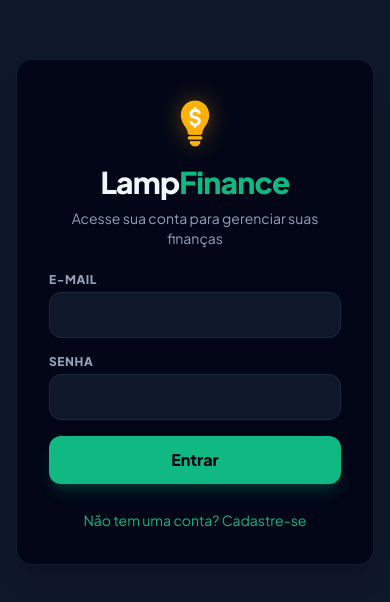
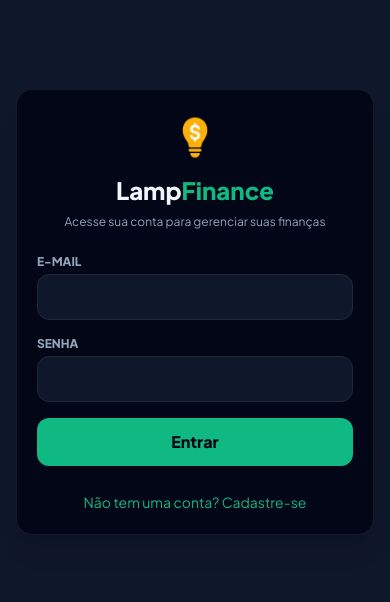
Before and after one commit to felipedavi0103-png/LampFinance, a plain HTML site: page index.html in a window 390 px wide. Shown: the part 110-712 px from the top of the page. Drawn offline with nearby package versions, Linux system fonts and the light colour scheme; no server answers.

Commit message:
Update index.html
mobile

```diff
--- a/index.html
+++ b/index.html
@@ -5,16 +5,17 @@
     <meta name="viewport" content="width=device-width, initial-scale=1.0">
     <title>LampFinance - Login</title>
 
-    <!-- 🔥 FAVICON COMPLETO (ABAS + PC + PWA) -->
+    <!-- FAVICON -->
     <link rel="icon" type="image/png" sizes="32x32" href="financial_lamp_logo.png">
     <link rel="icon" type="image/png" sizes="16x16" href="financial_lamp_logo.png">
     <link rel="apple-touch-icon" href="financial_lamp_logo.png">
 
-    <!-- 🔥 PWA -->
+    <!-- PWA -->
     <link rel="manifest" href="manifest.json">
     <meta name="theme-color" content="#10b981">
 
     <script src="https://cdn.tailwindcss.com"></script>
+
     <script>
         tailwind.config = {
             darkMode: 'class',
@@ -37,6 +38,7 @@
     <link rel="preconnect" href="https://fonts.googleapis.com">
     <link rel="preconnect" href="https://fonts.gstatic.com" crossorigin>
     <link href="https://fonts.googleapis.com/css2?family=Plus+Jakarta+Sans:wght@400;600;800&display=swap" rel="stylesheet">
+
     <link rel="stylesheet" href="https://cdnjs.cloudflare.com/ajax/libs/font-awesome/6.4.0/css/all.min.css">
 
     <style>
@@ -44,60 +46,78 @@
     </style>
 </head>
 
-<body class="bg-slate-50 text-slate-900 dark:bg-slate-900 dark:text-slate-100 min-h-screen transition-colors duration-300 flex items-center justify-center p-4 antialiased">
+<!-- 🔥 AJUSTE PRINCIPAL MOBILE -->
+<body class="bg-slate-50 text-slate-900 dark:bg-slate-900 dark:text-slate-100 min-h-screen flex items-center justify-center p-4 sm:p-6 antialiased">
 
     <div id="toast-container" class="fixed bottom-5 right-5 z-50 space-y-3 pointer-events-none"></div>
 
-    <!-- LOADING SCREEN -->
-    <div id="loading-screen" class="fixed inset-0 bg-slate-900/95 backdrop-blur-md z-50 hidden flex flex-col items-center justify-center space-y-6 transition-all duration-500">
-        <div class="flex items-center gap-3 text-4xl font-extrabold tracking-tight text-white animate-pulse">
-            <img src="financial_lamp_logo.png" alt="LampFinance Logo" class="w-14 h-14 drop-shadow-[0_0_15px_rgba(245,158,11,0.6)]">
+    <!-- LOADING -->
+    <div id="loading-screen" class="fixed inset-0 bg-slate-900/95 backdrop-blur-md z-50 hidden flex flex-col items-center justify-center space-y-6">
+        <div class="flex items-center gap-3 text-3xl sm:text-4xl font-extrabold text-white animate-pulse">
+            <img src="financial_lamp_logo.png" class="w-12 h-12 sm:w-14 sm:h-14">
             <span>Lamp<span class="text-emerald-500">Finance</span></span>
         </div>
+
         <div class="flex flex-col items-center space-y-3">
             <div class="w-10 h-10 border-4 border-emerald-500/20 border-t-emerald-500 rounded-full animate-spin"></div>
-            <p class="text-2xl font-black tracking-widest text-emerald-400 uppercase mt-2">BEM VINDO!</p>
-            <p class="text-xs text-slate-400 tracking-wide">Preparando suas diretrizes financeiras...</p>
+            <p class="text-xl sm:text-2xl font-black tracking-widest text-emerald-400">BEM VINDO!</p>
+            <p class="text-xs text-slate-400">Preparando suas diretrizes financeiras...</p>
         </div>
     </div>
 
-    <!-- LOGIN -->
-    <div id="auth-container" class="w-full max-w-md bg-white dark:bg-slate-950 p-8 rounded-2xl shadow-xl border border-slate-200 dark:border-slate-800/60 space-y-6 transition-all duration-300">
+    <!-- LOGIN CONTAINER (CORRIGIDO MOBILE) -->
+    <div id="auth-container"
+         class="w-full max-w-md mx-auto bg-white dark:bg-slate-950
+                p-5 sm:p-8 rounded-2xl shadow-xl border border-slate-200 dark:border-slate-800/60
+                space-y-6">
+
         <div class="text-center space-y-2">
-            <div class="flex flex-col items-center justify-center gap-2 text-3xl font-extrabold tracking-tight">
-                <img src="financial_lamp_logo.png" alt="LampFinance Logo" class="w-16 h-16 drop-shadow-[0_0_12px_rgba(245,158,11,0.4)]">
+            <div class="flex flex-col items-center gap-2 text-2xl sm:text-3xl font-extrabold">
+                <img src="financial_lamp_logo.png" class="w-14 h-14 sm:w-16 sm:h-16">
                 <span>Lamp<span class="text-emerald-500">Finance</span></span>
             </div>
-            <p class="text-sm text-slate-500 dark:text-slate-400" id="auth-subtitle">
+
+            <p class="text-xs sm:text-sm text-slate-500 dark:text-slate-400" id="auth-subtitle">
                 Acesse sua conta para gerenciar suas finanças
             </p>
         </div>
 
         <form id="auth-form" onsubmit="handleAuth(event)" class="space-y-4">
+
             <div>
-                <label class="block text-xs font-bold uppercase tracking-wider text-slate-400 mb-1">E-mail</label>
-                <input type="email" id="auth-email" required class="w-full bg-slate-50 dark:bg-slate-900 border border-slate-200 dark:border-slate-800 rounded-xl p-3 text-sm text-slate-800 dark:text-slate-100 focus:outline-none focus:border-emerald-500 transition">
+                <label class="block text-xs font-bold uppercase text-slate-400 mb-1">E-mail</label>
+                <input type="email" id="auth-email" required
+                       class="w-full p-3 rounded-xl text-sm bg-slate-50 dark:bg-slate-900
+                              border border-slate-200 dark:border-slate-800 focus:border-emerald-500 outline-none">
             </div>
 
             <div>
-                <label class="block text-xs font-bold uppercase tracking-wider text-slate-400 mb-1">Senha</label>
-                <input type="password" id="auth-password" required class="w-full bg-slate-50 dark:bg-slate-900 border border-slate-200 dark:border-slate-800 rounded-xl p-3 text-sm text-slate-800 dark:text-slate-100 focus:outline-none focus:border-emerald-500 transition">
+                <label class="block text-xs font-bold uppercase text-slate-400 mb-1">Senha</label>
+                <input type="password" id="auth-password" required
+                       class="w-full p-3 rounded-xl text-sm bg-slate-50 dark:bg-slate-900
+                              border border-slate-200 dark:border-slate-800 focus:border-emerald-500 outline-none">
             </div>
 
             <div id="register-only-fields" class="hidden space-y-4">
                 <div>
-                    <label class="block text-xs font-bold uppercase tracking-wider text-slate-400 mb-1">Confirmar Senha</label>
-                    <input type="password" id="auth-confirm-password" class="w-full bg-slate-50 dark:bg-slate-900 border border-slate-200 dark:border-slate-800 rounded-xl p-3 text-sm text-slate-800 dark:text-slate-100 focus:outline-none focus:border-emerald-500 transition">
+                    <label class="block text-xs font-bold uppercase text-slate-400 mb-1">Confirmar Senha</label>
+                    <input type="password" id="auth-confirm-password"
+                           class="w-full p-3 rounded-xl text-sm bg-slate-50 dark:bg-slate-900
+                                  border border-slate-200 dark:border-slate-800 focus:border-emerald-500 outline-none">
                 </div>
             </div>
 
-            <button type="submit" id="auth-submit-btn" class="w-full bg-emerald-500 hover:bg-emerald-600 text-slate-950 font-bold p-3 rounded-xl shadow-lg shadow-emerald-500/20 transition-all duration-300">
+            <button type="submit"
+                    class="w-full py-3 rounded-xl bg-emerald-500 hover:bg-emerald-600
+                           text-slate-950 font-bold transition">
                 Entrar
             </button>
+
         </form>
 
         <div class="text-center">
-            <button onclick="toggleAuthMode()" id="auth-toggle-btn" class="text-sm text-emerald-500 hover:underline font-medium">
+            <button onclick="toggleAuthMode()"
+                    class="text-sm text-emerald-500 hover:underline">
                 Não tem uma conta? Cadastre-se
             </button>
         </div>
@@ -153,9 +173,7 @@ window.handleAuth = async function(e) {
 
 window.toggleAuthMode = function() {
     const regFields = document.getElementById("register-only-fields");
-    const isHidden = regFields.classList.contains("hidden");
-
-    regFields.classList.toggle("hidden", !isHidden);
+    regFields.classList.toggle("hidden");
 };
 </script>
 
```
